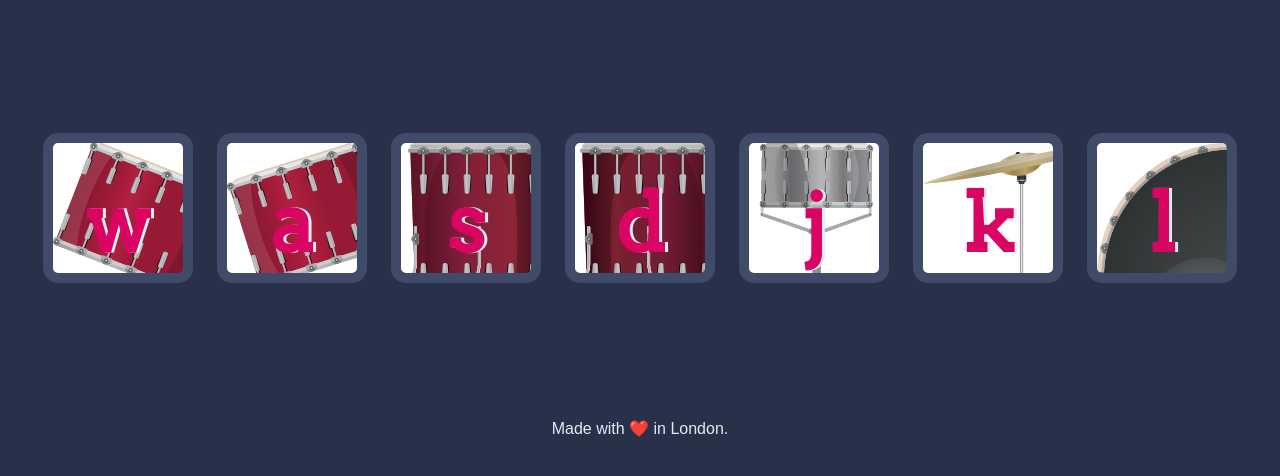
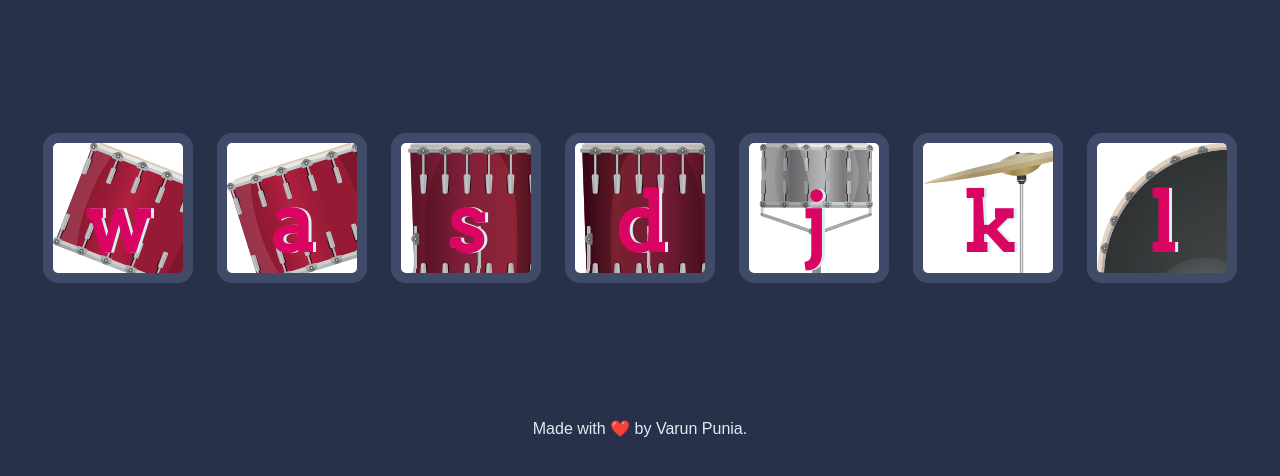
Before and after one commit to VARUN-009/DrumKit, a plain HTML site: page index.html in a window 1280 px wide. Shown: the part 156-632 px from the top of the page. Drawn offline with Linux system fonts and the light colour scheme.

Commit message:
Update index.html

```diff
--- a/index.html
+++ b/index.html
@@ -24,7 +24,7 @@
 <script src="index.js" charset="utf-8"></script>
 
 <footer>
-  Made with ❤️ in London.
+  Made with ❤️ by Varun Punia.
 </footer>
 </body>
 </html>
```
